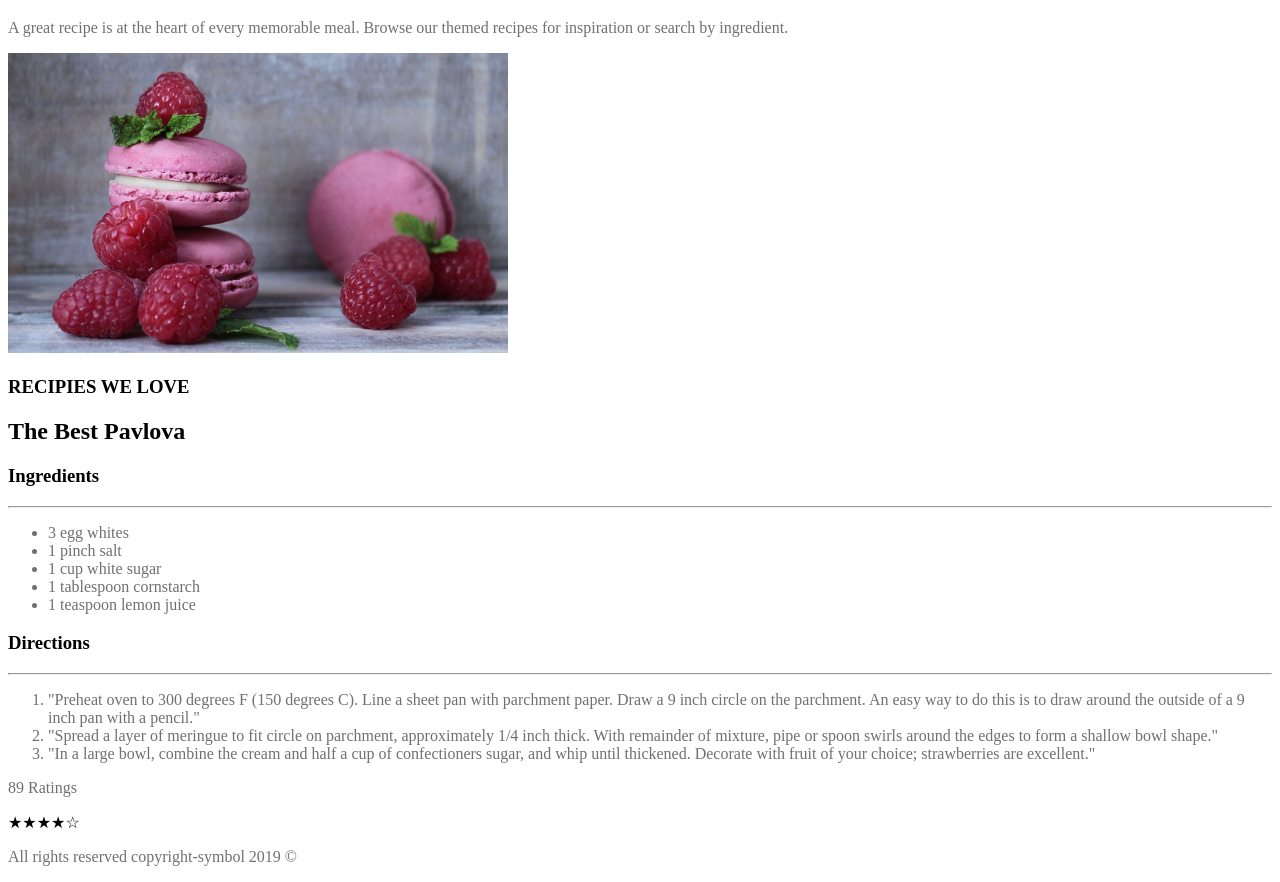
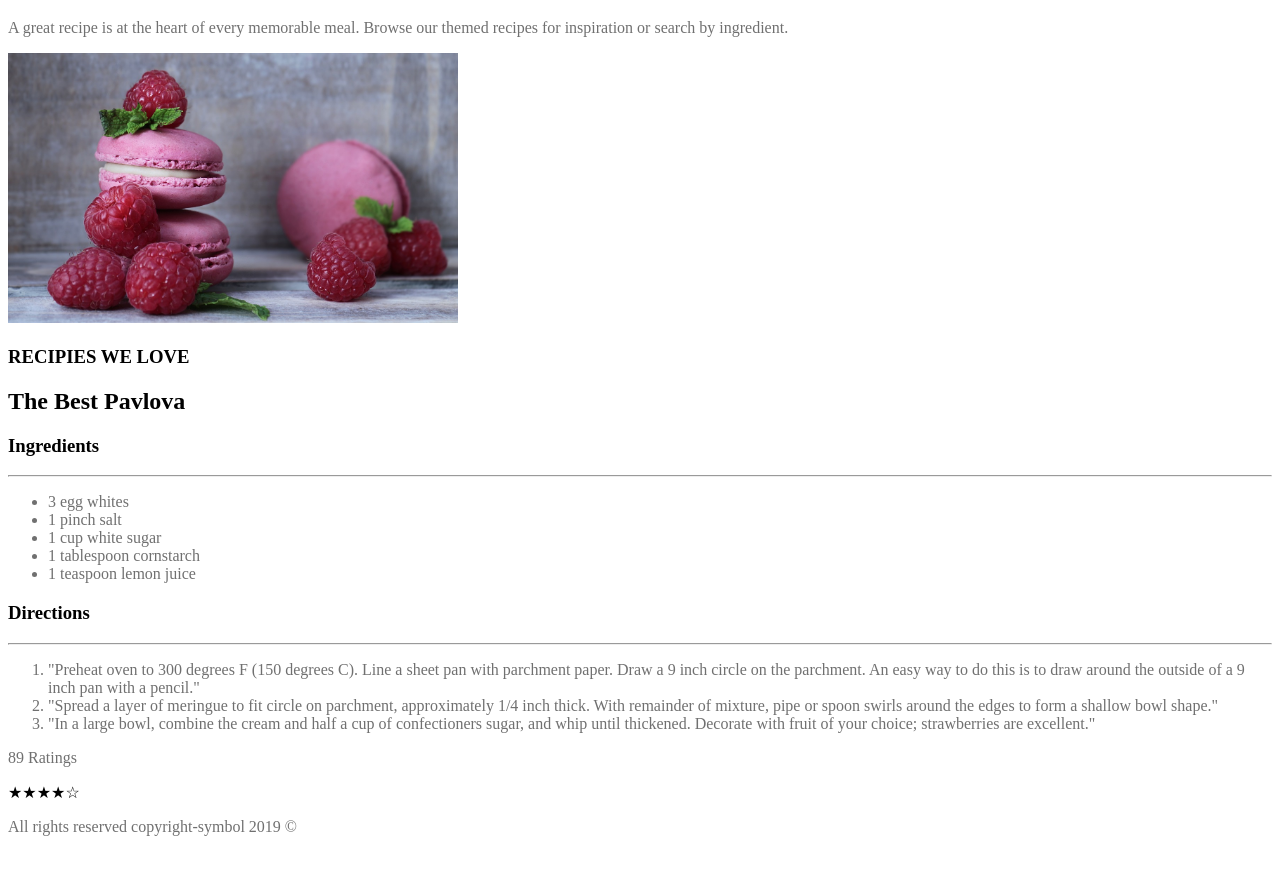
Before and after one commit to ClairZeh/CSS_day_2, a plain HTML site: page css_day_2_recipies.html in a window 1280 px wide. Shown: the part 61-943 px from the top of the page. After the commit the page ends 913 px from the top, so only its background shows below. Drawn offline with Linux system fonts and the light colour scheme.

Commit message:
new name

```diff
--- a/index.html
+++ b/css_day_2_recipies.html
@@ -25,7 +25,7 @@
     </header>
     <hero>
         <div class="hero">
-        <img src="/macarons.jpeg" alt="pink macarons" width="500">
+        <img src="/macarons.jpeg" alt="pink macarons" width="450">
         <h3>RECIPIES WE LOVE</h3>
         <h2>The Best Pavlova</h2>
         </div>
```
